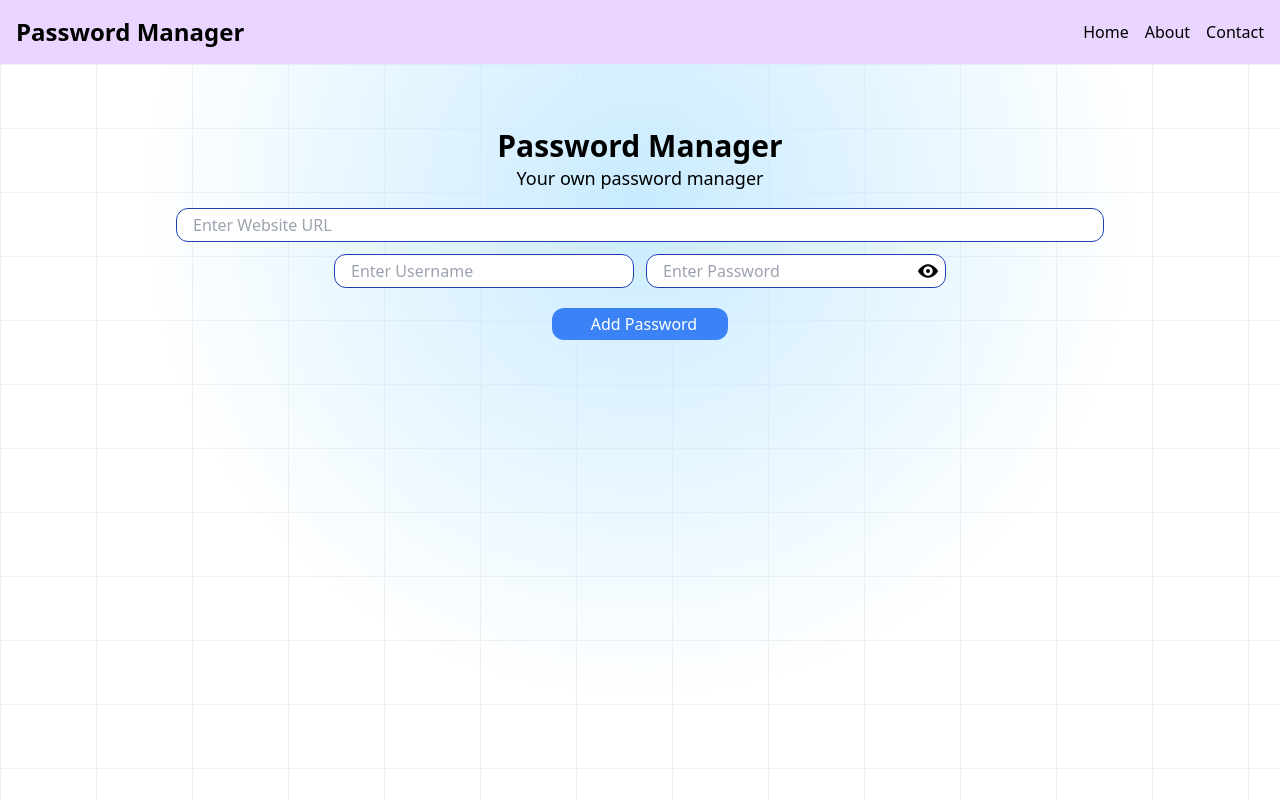
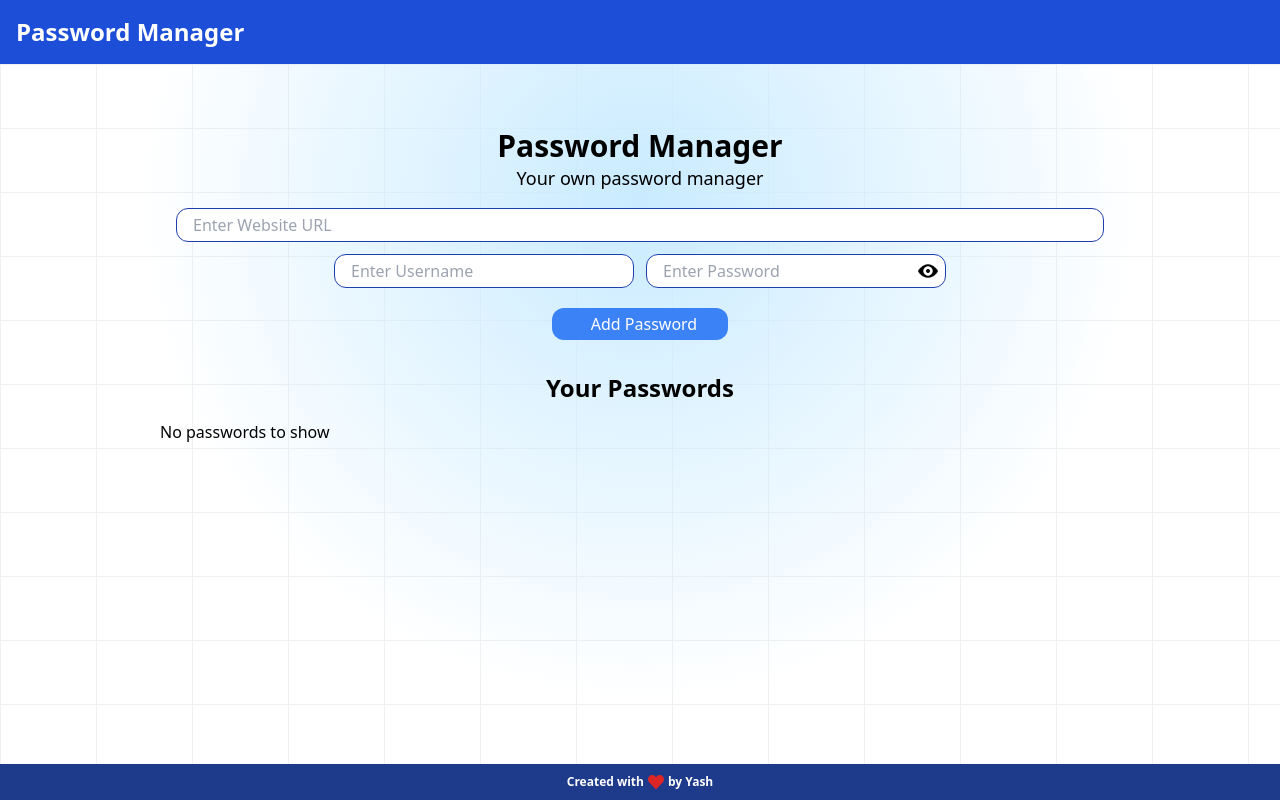
Before and after one commit to yashmandi/password-manager, a React (Vite) app: page / in a window 1280 px wide. Built offline with nearby package versions, Linux system fonts and the light colour scheme; some icons are missing.

Commit message:
password functionalities

```diff
--- a/package.json
+++ b/package.json
@@ -10,8 +10,10 @@
     "preview": "vite preview"
   },
   "dependencies": {
+    "font-awesome-icons": "^1.6.0",
     "react": "^18.2.0",
-    "react-dom": "^18.2.0"
+    "react-dom": "^18.2.0",
+    "react-icons": "^5.2.0"
   },
   "devDependencies": {
     "@types/react": "^18.2.66",
--- a/src/App.jsx
+++ b/src/App.jsx
@@ -1,4 +1,5 @@
 import './App.css'
+import Footer from './components/Footer'
 import Manager from './components/Manager'
 import Navbar from './components/Navbar'
 
@@ -7,7 +8,12 @@ function App() {
   return (
     <>
       <Navbar />
-      <Manager />
+
+      <div className='min-h-[85vh]'>
+        <Manager />
+      </div>
+
+      <Footer />
     </>
   )
 }
--- /dev/null
+++ b/src/components/Footer.jsx
@@ -0,0 +1,14 @@
+import React from 'react'
+import { FaHeart } from 'react-icons/fa';
+
+
+const Footer = () => {
+    return (
+        <div className='bg-blue-900 text-white text-xs font-bold p-4 flex flex-row justify-center fixed bottom-0 w-full'>
+            <div className='flex justify-center items-center h-1'>Created with <FaHeart className='text-red-600 w-4 h-4  mx-1' /> by Yash
+            </div>
+        </div>
+    )
+}
+
+export default Footer
--- a/src/components/Manager.jsx
+++ b/src/components/Manager.jsx
@@ -1,36 +1,62 @@
-import React from 'react'
-import { useRef } from 'react'
+import React, { useEffect } from 'react'
+import { useRef, useState } from 'react'
 
 const Manager = () => {
-    const ref = useRef(null);
+    const ref = useRef();
+    const passwordRef = useRef();
+    const [form, setform] = useState({ site: "", username: "", password: "" })
+    const [passwordArray, setPasswordArray] = useState([])
+
+    useEffect(() => {
+        let passwords = localStorage.getItem("passwords");
+        if (passwords) {
+            setPasswordArray(JSON.parse(passwords))
+        }
+    }, [])
+
     const showPassword = () => {
-        // alert("Show Password");
+        passwordRef.current.type = "text";
         if (ref.current.src.includes("icons/close-eye.png")) {
             ref.current.src = "icons/open-eye.png";
+            passwordRef.current.type = "text";
         } else {
             ref.current.src = "icons/close-eye.png"
+            passwordRef.current.type = "password";
         }
+    }
+
+    const savePassword = () => {
+        setPasswordArray([...passwordArray, form])
+        localStorage.setItem("password", JSON.stringify([...passwordArray, form]))
+        console.log(passwordArray);
+    }
+
+    const handleChange = (e) => {
+        setform({ ...form, [e.target.name]: e.target.value })
     }
 
     return (
         <div>
-            <div class="absolute inset-0 -z-10 h-full w-full bg-white bg-[linear-gradient(to_right,#f0f0f0_1px,transparent_1px),linear-gradient(to_bottom,#f0f0f0_1px,transparent_1px)] bg-[size:6rem_4rem]"><div class="absolute bottom-0 left-0 right-0 top-0 bg-[radial-gradient(circle_500px_at_50%_200px,#C9EBFF,transparent)]"></div></div>
+            <div className="absolute inset-0 -z-10 h-full w-full bg-white bg-[linear-gradient(to_right,#f0f0f0_1px,transparent_1px),linear-gradient(to_bottom,#f0f0f0_1px,transparent_1px)] bg-[size:6rem_4rem]"><div className="absolute bottom-0 left-0 right-0 top-0 bg-[radial-gradient(circle_500px_at_50%_200px,#C9EBFF,transparent)]"></div></div>
             <div className=" mycontainer">
                 <h1 className='text-3xl font-bold text-center'>Password Manager</h1>
                 <p className='text-center text-lg '>Your own password manager</p>
 
                 <div className='text-white flex flex-col p-4 text-black gap-3 items-center'>
-                    <input className='rounded-xl border border-blue-800 p-4 py-1 w-full' placeholder='Enter Website URL' type="text" name="" id="" />
+
+                    <input value={form.site} onChange={handleChange} className='rounded-xl border text-black border-blue-800 p-4 py-1 w-full' placeholder='Enter Website URL' type="text" name="site" id="" />
+
                     <div className='flex w-full justify-center gap-3'>
-                        <input className='rounded-xl border border-blue-800 p-4 py-1 w-[300px]' placeholder='Enter Username' type="text" name="" id="" />
+                        <input value={form.username} onChange={handleChange} className='rounded-xl border text-black border-blue-800 p-4 py-1 w-[300px]' placeholder='Enter Username' type="text" name="username" id="" />
+
                         <div className="relative">
-                            <input className='rounded-xl border border-blue-800 p-4 py-1 w-[300px]' placeholder='Enter Password' type="text" name="" id="" />
+                            <input ref={passwordRef} value={form.password} onChange={handleChange} className='rounded-xl text-black border border-blue-800 p-4 py-1 w-[300px]' placeholder='Enter Password' type="password" name="password" id="" />
                             <span className='absolute right-0 top-0 cursor-pointer' onClick={showPassword}>
                                 <img ref={ref} src="icons/open-eye.png" width={20} height={40} className='mt-[7px] mr-2' alt="eye" />
                             </span>
                         </div>
                     </div>
-                    <button className='flex gap-2 mt-2 justify-center items-center bg-blue-500 hover:bg-blue-400 rounded-xl px-1 py-1 w-44 '>
+                    <button onClick={savePassword} className='flex gap-2 mt-2 justify-center items-center bg-blue-500 hover:bg-blue-400 rounded-xl px-1 py-1 w-44 '>
                         <lord-icon
                             src="https://cdn.lordicon.com/jgnvfzqg.json"
                             trigger="hover">
@@ -38,6 +64,29 @@ const Manager = () => {
                     </button>
                 </div>
 
+                <div className="passwords">
+                    <h2 className='text-2xl font-bold text-center py-4'>Your Passwords</h2>
+                    {passwordArray.length === 0 && <div>No passwords to show</div>}
+                    {passwordArray.length != 0 && <table className="table-auto w-full rounded-md overflow-hidden">
+                        <thead className='bg-blue-800 text-white'>
+                            <tr>
+                                <th className='py-2'>Site</th>
+                                <th className='py-2'>Username</th>
+                                <th className='py-2'>Password</th>
+                            </tr>
+                        </thead>
+                        <tbody className='bg-blue-100 '>
+                            {passwordArray.map((item, index) => {
+                                return <tr key={index}>
+                                    <td className='py-2 border border-white text-center w-32'><a href={item.site} target='_blank'>{item.site}</a></td>
+                                    <td className='py-2 border border-white text-center w-32'>{item.username}</td>
+                                    <td className='py-2 border border-white text-center w-32'>{item.password}</td>
+                                </tr>
+                            })}
+                        </tbody>
+                    </table>
+                    }
+                </div>
             </div>
 
         </div>
--- a/src/components/Navbar.jsx
+++ b/src/components/Navbar.jsx
@@ -2,16 +2,9 @@ import React from 'react'
 
 const Navbar = () => {
     return (
-        <nav className='bg-purple-200 '>
+        <nav className='bg-blue-700 '>
             <div className='flex  items-center gap-4 px-4 justify-between p-4 py-4 mycontainer'>
-                <div className="logo text-2xl font-bold">Password Manager</div>
-                <ul>
-                    <li className='flex gap-4'>
-                        <a className='hover:font-bold' href="">Home</a>
-                        <a className='hover:font-bold' href="">About</a>
-                        <a className='hover:font-bold' href="">Contact</a>
-                    </li>
-                </ul>
+                <div className="logo text-2xl text-white font-bold">Password Manager</div>
             </div>
         </nav>
     )
```
Also changed, not shown: 1 other file (tests, documents, lock files or other folders).
